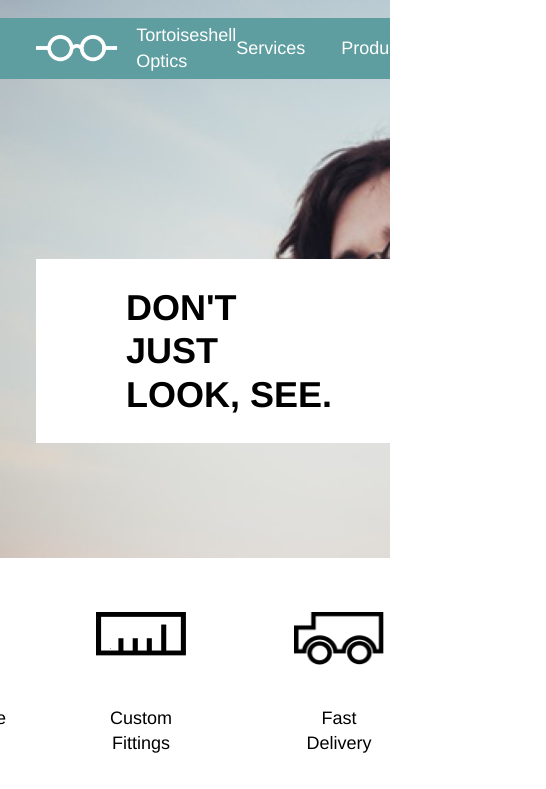
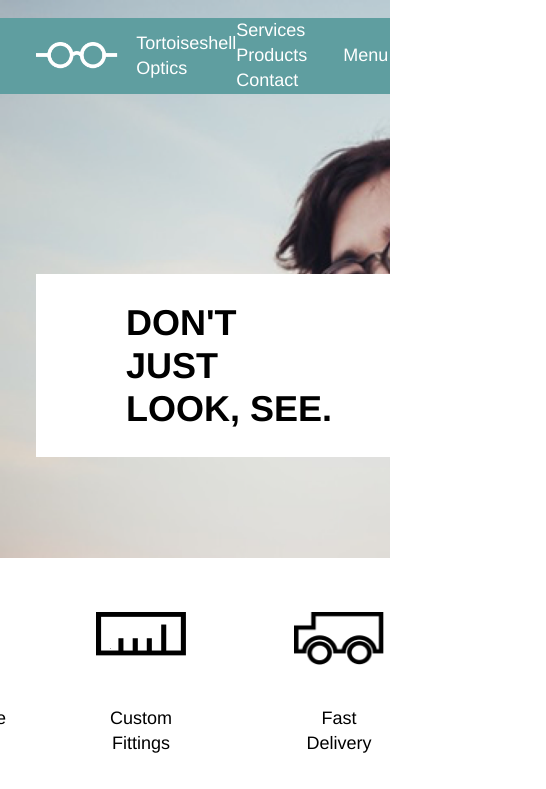
Before and after one commit to dtw/TortoiseshellOptics, a plain HTML site: page index.html in a window 390 px wide. Shown: the top 789 px of the page, 546 px wide, since content can reach past the window. Drawn offline with Linux system fonts and the light colour scheme.

Commit message:
Add mobile nav.

```diff
--- a/index.html
+++ b/index.html
@@ -15,9 +15,14 @@
             <span>Tortoiseshell Optics</span>
           </div>
           <nav class="nav">
-            <span>Services</span>
-            <span>Products</span>
-            <span>Contact</span>
+            <div class="desktop">
+              <span>Services</span>
+              <span>Products</span>
+              <span>Contact</span>
+            </div>
+            <div class="mobile">
+              <span>Menu</span>
+            </div>
           </nav>
         </div>
         <div class="container float">
```
